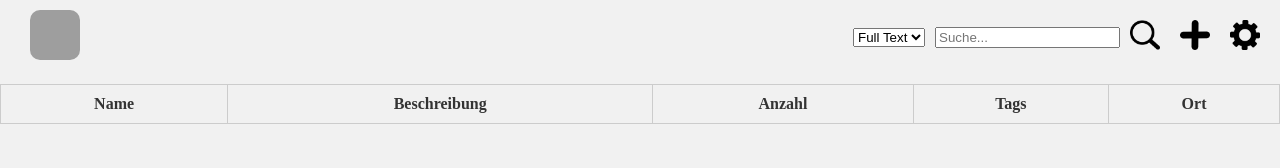
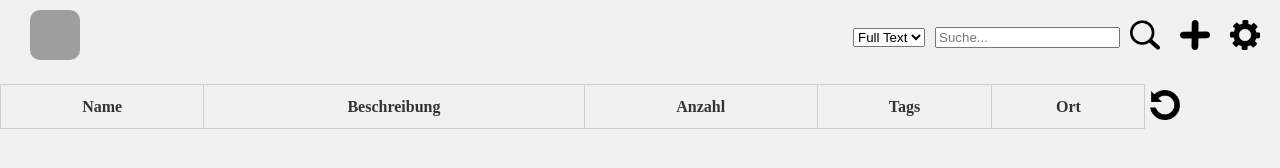
Before and after one commit to Nino678190/Inventory-System, a website: page public/index.html in a window 1280 px wide. Drawn offline with Linux system fonts and the light colour scheme; no server answers; grey boxes are pictures that could not be loaded; a web font is replaced by a local one.

Commit message:
Füge Schaltfläche zum Zurücksetzen der Daten hinzu und aktualisiere die Datenanzeige im Skript.

```diff
--- a/public/index.html
+++ b/public/index.html
@@ -50,6 +50,11 @@
                         <th>Anzahl</th>
                         <th>Tags</th>
                         <th>Ort</th>
+                        <th class="none">
+                            <button onclick="getData()">
+                                <img src="images/undo-arrow-icon.png" alt="Reset" class="menu" title="Daten zurücksetzen">
+                            </button>
+                        </th>
                     </tr>
                 </thead>
                 <tbody id="data-table">
--- a/public/script.js
+++ b/public/script.js
@@ -69,7 +69,7 @@ function getData() {
         }
         return response.json();
     }).then(data => {
-        console.log(data);
+        document.getElementById('data-table').innerHTML = '';
         for (let i = 0; i < data.length; i++) {
             const item = data[i];
             displayData(item);
```
Also changed, not shown: public/images/undo-arrow-icon.png (added).
